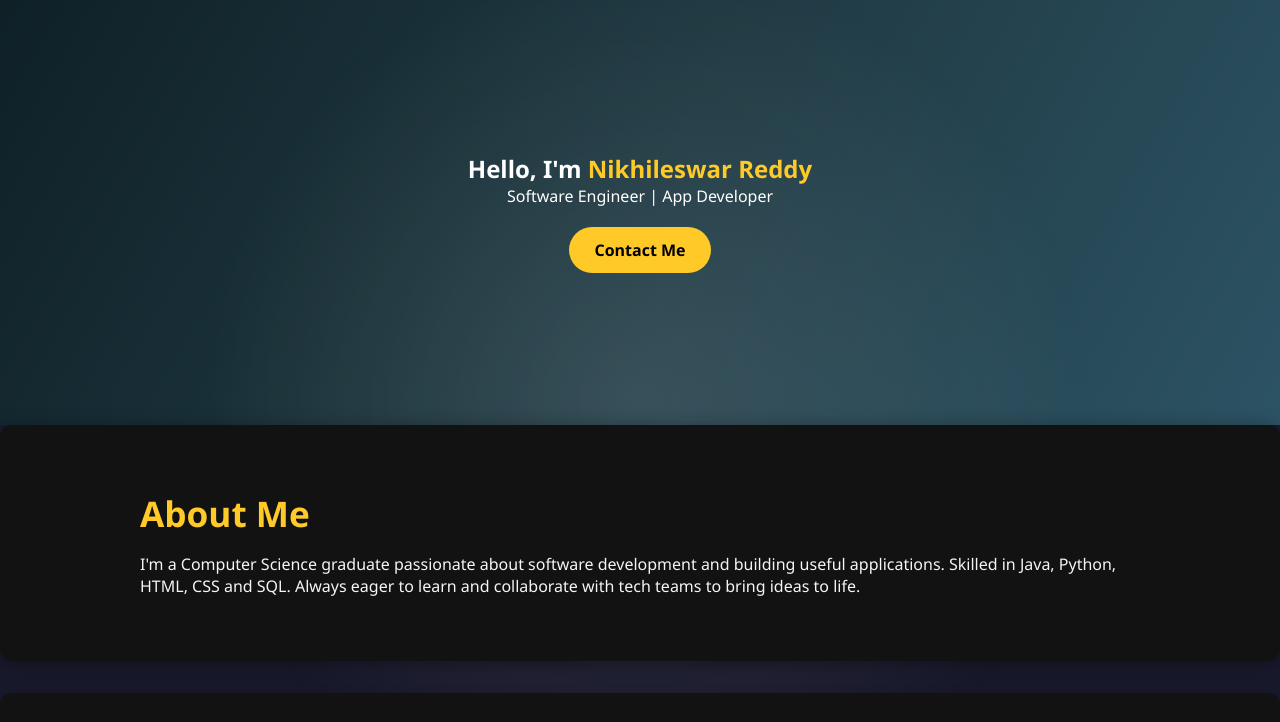
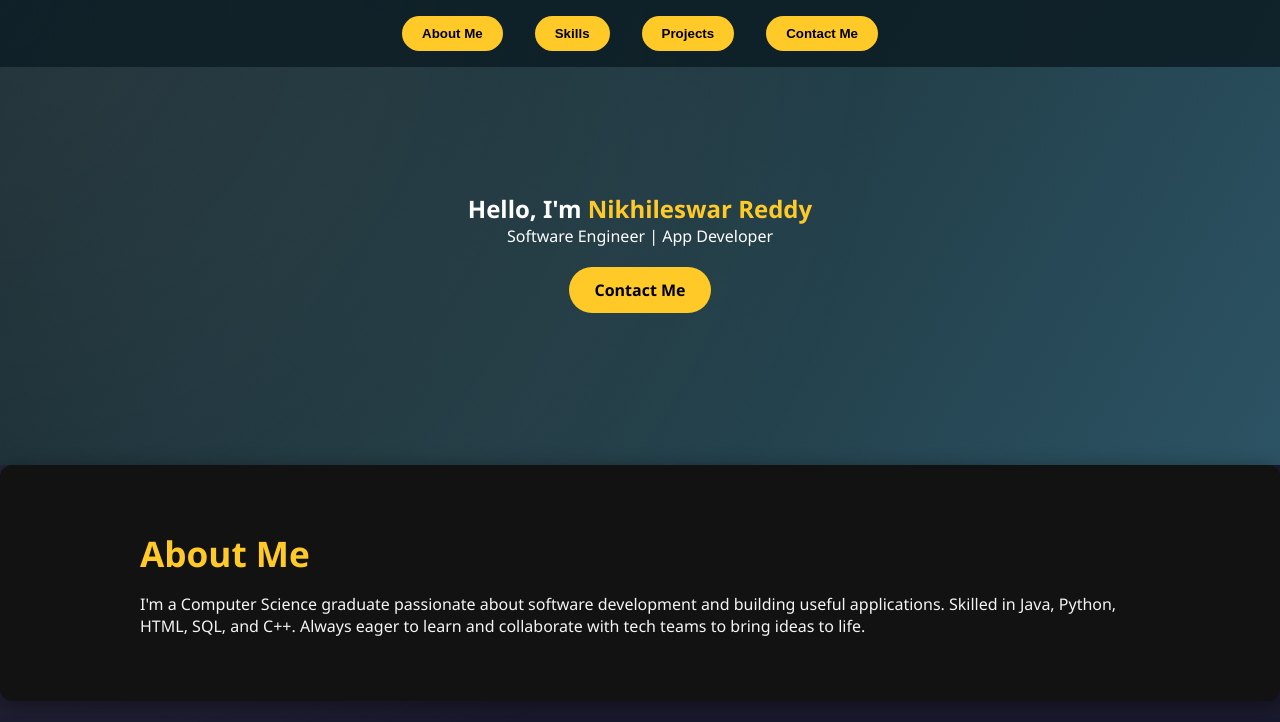
Before and after one commit to nikhileswar0708/Nikhil-Portfolio, a plain HTML site: page index.html in a window 1280 px wide. Shown: the top 722 px of the page. Drawn offline with nearby package versions, Linux system fonts and the light colour scheme.

Commit message:
Add files via upload

```diff
--- a/index.html
+++ b/index.html
@@ -27,6 +27,33 @@
       position: relative;
     }
 
+    nav {
+      position: fixed;
+      top: 0;
+      width: 100%;
+      background: rgba(15, 32, 39, 0.95);
+      display: flex;
+      justify-content: center;
+      gap: 2rem;
+      padding: 1rem 0;
+      z-index: 10;
+    }
+
+    nav button {
+      background: var(--accent);
+      color: #000;
+      font-weight: bold;
+      padding: 10px 20px;
+      border: none;
+      border-radius: 25px;
+      cursor: pointer;
+      transition: background 0.3s;
+    }
+
+    nav button:hover {
+      background: #e6b800;
+    }
+
     .spotlight {
       position: fixed;
       top: 0;
@@ -51,7 +78,7 @@
       background: linear-gradient(120deg, #0f2027, #203a43, #2c5364);
       color: #fff;
       text-align: center;
-      padding: 120px 20px;
+      padding: 160px 20px 120px; /* extra padding top for nav */
     }
 
     .hero .highlight {
@@ -141,6 +168,17 @@
 <body>
   <div class="spotlight" id="spotlight"></div>
 
+  <!-- Navigation Bar -->
+<nav>
+  <button onclick="document.getElementById('about').scrollIntoView({ behavior: 'smooth' })">About Me</button>
+  <button onclick="document.getElementById('skills').scrollIntoView({ behavior: 'smooth' })">Skills</button>
+  <button onclick="document.getElementById('projects').scrollIntoView({ behavior: 'smooth' })">Projects</button>
+  <button onclick="document.getElementById('contact').scrollIntoView({ behavior: 'smooth' })">Contact Me</button>
+  <!--<a href="contact.html"><button>Contact Me</button></a>-->
+</nav>
+
+
+
   <!-- Hero Section -->
   <section class="hero" id="home">
     <div class="container">
@@ -156,7 +194,7 @@
       <h2>About Me</h2>
       <p>
         I'm a Computer Science graduate passionate about software development and building useful applications.
-        Skilled in Java, Python, HTML, CSS and SQL. Always eager to learn and collaborate with tech teams to bring ideas to life.
+        Skilled in Java, Python, HTML, SQL, and C++. Always eager to learn and collaborate with tech teams to bring ideas to life.
       </p>
     </div>
   </section>
@@ -171,6 +209,7 @@
         <li>HTML & CSS</li>
         <li>SQL</li>
         <li>C++</li>
+
       </ul>
     </div>
   </section>
@@ -194,7 +233,7 @@
   <section class="contact" id="contact" data-aos="flip-up">
     <div class="container">
       <h2>Contact Me</h2>
-      <form action="https://formspree.io/f/xjkorrjz" method="POST">
+      <form action="https://formspree.io/f/xldlnlza" method="POST">
         <input type="text" name="name" placeholder="Your Name" required />
         <input type="email" name="email" placeholder="Your Email" required />
         <textarea name="message" rows="5" placeholder="Your Message" required></textarea>
@@ -213,9 +252,23 @@
     AOS.init();
 
     const spotlight = document.getElementById("spotlight");
+    let mouseX = 0, mouseY = 0;
+    let currentX = 0, currentY = 0;
+
     document.addEventListener("mousemove", (e) => {
-      spotlight.style.background = `radial-gradient(circle at ${e.clientX}px ${e.clientY}px, rgba(255, 255, 255, 0.1) 0%, transparent 60%)`;
+      mouseX = e.clientX;
+      mouseY = e.clientY;
     });
+
+    function animateSpotlight() {
+      const speed = 0.03;
+      currentX += (mouseX - currentX) * speed;
+      currentY += (mouseY - currentY) * speed;
+      spotlight.style.background = `radial-gradient(circle at ${currentX}px ${currentY}px, rgba(255, 255, 255, 0.1) 0%, transparent 60%)`;
+      requestAnimationFrame(animateSpotlight);
+    }
+
+    animateSpotlight();
   </script>
 </body>
 </html>
```
